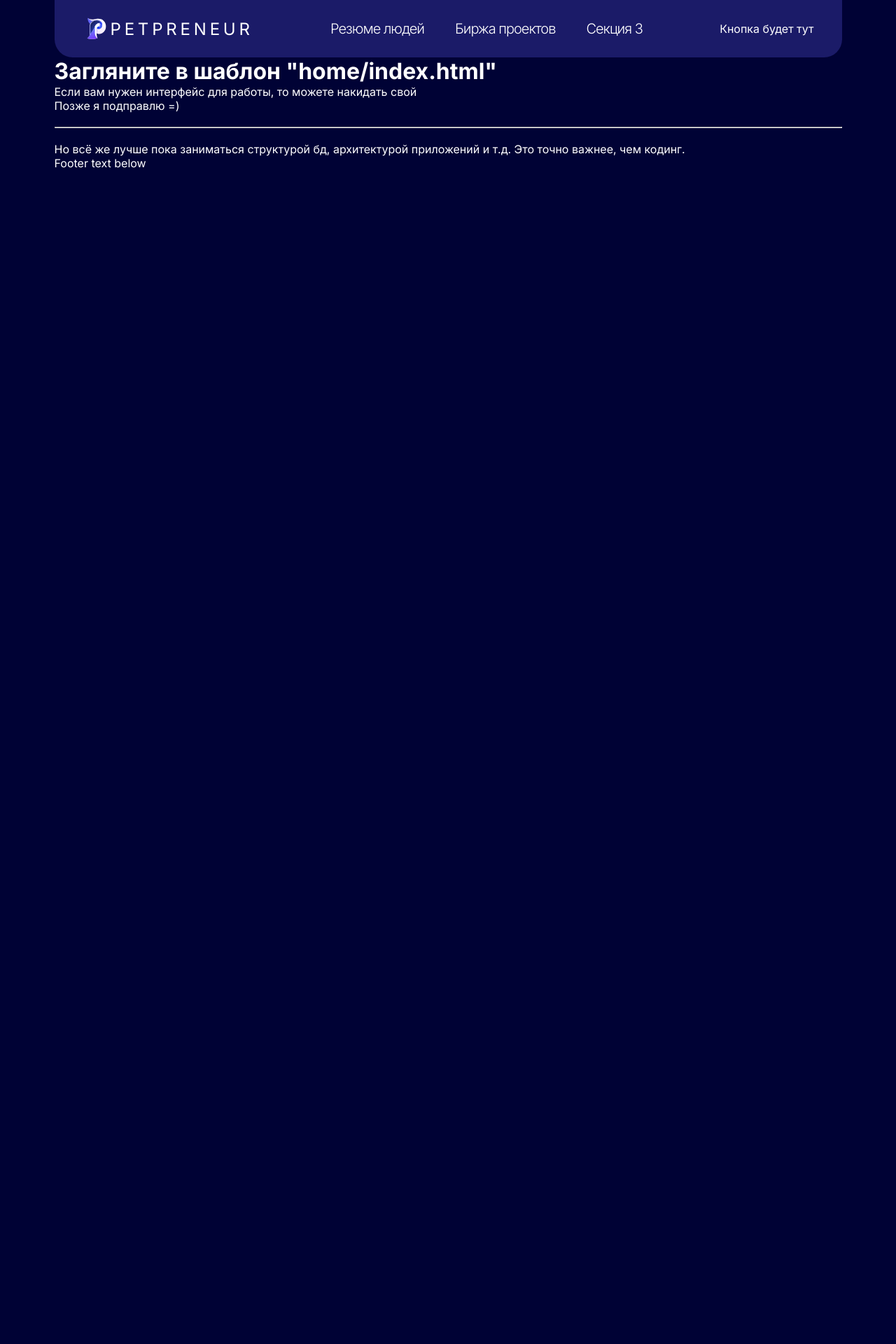
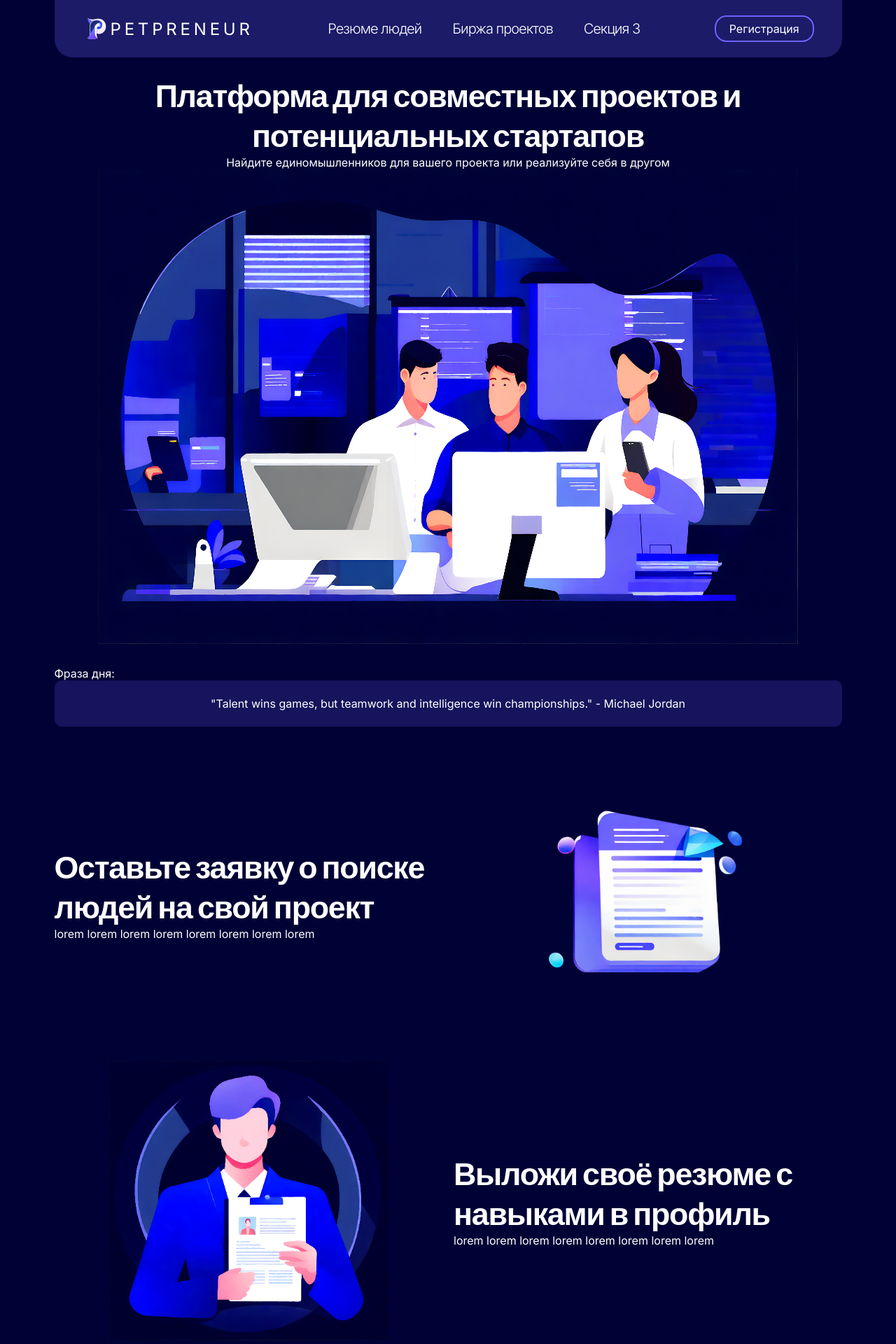
Before and after one commit to N1qro/petpreneur, a Django app: page / in a window 1280 px wide. Shown: the top 1920 px of the page at 70% size. Before the commit the page ends 240 px from the top, so only its background shows below. Run offline with Django 4.2, Linux system fonts and the light colour scheme.

Commit message:
Added landing page

```diff
--- /dev/null
+++ b/petpreneur/core/templatetags/buttons.py
@@ -0,0 +1,39 @@
+import typing
+
+import django.template
+
+
+register = django.template.Library()
+StateType = typing.Literal["primary", "hovered", "focused"]
+ButtonColor = typing.Literal["default", "black"]
+
+
+@register.inclusion_tag("includes/button.html")
+def button(
+    text: str, state: StateType = "primary", color: ButtonColor = "default",
+):
+    return {
+        "tag": "button",
+        "text": text,
+        "state": state,
+        "color": color,
+    }
+
+
+@register.inclusion_tag("includes/button.html")
+def link_button(
+    text: str,
+    href: str = "#",
+    state: StateType = "primary",
+    color: ButtonColor = "default",
+):
+    return {
+        "tag": "a",
+        "text": text,
+        "state": state,
+        "color": color,
+        "href": href,
+    }
+
+
+__all__ = []
--- a/petpreneur/static_dev/css/global.css
+++ b/petpreneur/static_dev/css/global.css
@@ -4,13 +4,26 @@
     box-sizing: border-box;
 }
 
+h2 {
+    font-family: "Outfit", sans-serif;
+    font-size: min(3.5vw, 3.5rem);
+    font-style: normal;
+    font-weight: 600;
+    letter-spacing: -0.1vw;
+}
+
 body {
     --light-text-color: #FFF;
     --main-dark-color: #000235;
+    --accent-color: 27, 25, 102;
     font-family: "Inter", sans-serif;
     color: var(--light-text-color);
     background-color: var(--main-dark-color);
     min-height: 100vh;
+}
+
+section {
+    margin-block: 26px;
 }
 
 a {
@@ -18,7 +31,26 @@ a {
     text-decoration: none;
 }
 
+.grid-split-2 {
+    display: grid;
+    place-items: center;
+    gap: 1rem;
+    grid-template-columns: repeat(2, minmax(0, 1fr));
+}
+
+.grid-split-2 > div {
+    height: fit-content;
+}
+
+.grid-split-2 > img {
+    max-width: min(400px, 100%);
+}
+
 .site-container {
+    display: flex;
+    flex-direction: column;
+
+    min-height: 100vh;
     max-width: 1125px;
     margin-inline: auto;
 }
@@ -31,11 +63,28 @@ a {
     letter-spacing: -1px;
 }
 
+/* footer */
+
+.temp-size-restrict {
+    max-width: 100%;
+}
+
+footer {
+    display: flex;
+    flex-direction: row;
+    justify-content: space-between;
+    margin-top: auto;
+    border-radius: 25.8px 25.8px 0px 0px;
+    padding: 29px 40px;
+    background: rgba(108, 99, 255, 0.25);
+}
+
 /* Navbar */
 
 header {
     display: flex;
     justify-content: space-between;
+    flex-wrap: wrap;
     align-items: center;
 
     border-radius: 0px 0px 25.8px 25.8px;
@@ -63,3 +112,49 @@ header > nav {
 .navbar--brand > img {
     max-width: 40px;
 }
+
+/* landing */
+
+#quote-title {
+    position: absolute;
+    top: 0;
+    left: 0;
+    transform: translate(0, -100%);
+}
+
+.quote-of-the-day {
+    position: relative;
+    padding: 23px;
+    text-align: center;
+    border-radius: 10px;
+    background-color: rgba(var(--accent-color), 0.8);
+}
+
+.hero {
+    display: flex;
+    flex-direction: column;
+    justify-items: center;
+    align-items: center;
+    text-align: center;
+}
+
+.call-to-action {
+    display: flex;
+    flex-direction: column;
+    border-radius: 38px;
+    text-align: center;
+    border: 5px solid #FFF;
+    padding: 20px 40px;
+    gap: 1rem;
+    background: linear-gradient(98deg, rgba(111, 107, 249, 0.80) 0%, rgba(99, 180, 255, 0.80) 100%);
+}
+
+.call-to-action > * {
+    margin-inline: auto;
+    width: fit-content;
+}
+
+.call-to-action > h1 {
+    font-size: min(5vw, 3rem);
+    max-width: 50%;
+}
--- /dev/null
+++ b/petpreneur/static_dev/css/includes.css
@@ -0,0 +1,28 @@
+/* button */
+
+.button {
+    padding: 7px 19px;
+    border-radius: 17px;
+    border: 2px solid var(--background-color);
+    width: fit-content;
+}
+
+.button-primary {
+
+}
+
+.button-hovered {
+    background-color: var(--background-color);
+}
+
+.button-focused {
+
+}
+
+.button-color-default {
+    --background-color: #6C63FF;
+}
+
+.button-color-black {
+    --background-color: #000;
+}
--- a/petpreneur/templates/base.html
+++ b/petpreneur/templates/base.html
@@ -12,10 +12,11 @@
     <!-- Шрифты -->
     <link rel="preconnect" href="https://fonts.googleapis.com">
     <link rel="preconnect" href="https://fonts.gstatic.com" crossorigin>
-    <link href="https://fonts.googleapis.com/css2?family=Inter:wght@300;400;700&display=swap" rel="stylesheet">
+    <link href="https://fonts.googleapis.com/css2?family=Inter:wght@300;400;700&family=Outfit:wght@300;500;700&display=swap" rel="stylesheet">
 
     <!-- CSS -->
     <link rel="stylesheet" href="{% static 'css/global.css' %}">
+    <link rel="stylesheet" href="{% static 'css/includes.css' %}">
 </head>
 <body>
     <div class="site-container">
--- a/petpreneur/templates/home/index.html
+++ b/petpreneur/templates/home/index.html
@@ -1,11 +1,40 @@
 {% extends "base.html" %}
+{% load static buttons %}
 
 {% block content %}
-    <h1>Загляните в шаблон "home/index.html"</h1>
-    <p>Если вам нужен интерфейс для работы, то можете накидать свой</p>
-    <p>Позже я подправлю =)</p>
-    <br>
-    <hr>
-    <br>
-    <p>Но всё же лучше пока заниматься структурой бд, архитектурой приложений и т.д. Это точно важнее, чем кодинг.</p>
+    <section class="hero">
+        <h2>Платформа для совместных проектов и потенциальных стартапов</h2>
+        <p>Найдите единомышленников для вашего проекта или реализуйте себя в другом</p>
+        <img src="{% static "img/landing_main.png" %}" alt="landing-main">
+    </section>
+    <section class="quote-of-the-day">
+        <p id="quote-title">Фраза дня:</p>
+        <p>"Talent wins games, but teamwork and intelligence win championships." - Michael Jordan</p>
+    </section>
+    <section class="grid-split-2">
+        <div>
+            <h2>Оставьте заявку о поиске людей на свой проект</h2>
+            <p>lorem lorem lorem lorem lorem lorem lorem lorem</p>
+        </div>
+        <img src="{% static "img/landing_note.png" %}" alt="landing-note">
+    </section>
+    <section class="grid-split-2">
+        <img src="{% static "img/landing_resume.png" %}" alt="landing-resume">
+        <div>
+            <h2>Выложи своё резюме с навыками в профиль</h2>
+            <p>lorem lorem lorem lorem lorem lorem lorem lorem</p>
+        </div>
+    </section>
+    <section class="grid-split-2">
+        <div>
+            <h2>Запусти свой проект в кратчайшие сроки</h2>
+            <p>lorem lorem lorem lorem lorem lorem lorem lorem</p>
+        </div>
+        <img class="temp-size-restrict" src="{% static "img/landing_launch.png" %}" alt="landing-launch">
+    </section>
+    <section class="call-to-action">
+        <p>Вы готовы?</p>
+        <h1>Станьте частью чего-то большего</h1>
+        {% link_button "Подобрать команду" "#" state="hovered" color="black" %}
+    </section>
 {% endblock content %}
--- a/petpreneur/templates/includes/button.html
+++ b/petpreneur/templates/includes/button.html
@@ -1 +1 @@
-<p>Кнопка будет тут</p>
+<{{tag}}{% if tag == "a" %} href="{{href}}"{% endif %} class="button button-{{state}} button-color-{{color}}">{{text}}</{{tag}}>
--- a/petpreneur/templates/includes/footer.html
+++ b/petpreneur/templates/includes/footer.html
@@ -1,3 +1,7 @@
 <footer>
-    Footer text below
+    <p>Petpreneur © 2023. All rights reserved.</p>
+    <nav>
+        <a href="#">Обратная связь</a>
+        <a href="#">Связаться с нами</a>
+    </nav>
 </footer>
--- a/petpreneur/templates/includes/header.html
+++ b/petpreneur/templates/includes/header.html
@@ -1,4 +1,4 @@
-{% load static %}
+{% load static buttons %}
 <header>
     <div class="navbar--brand">
         <img src="{% static "img/logo.svg" %}" alt="site-brand">
@@ -9,5 +9,5 @@
         <a class="text-style-navtext" href="#">Биржа проектов</a>
         <a class="text-style-navtext" href="#">Секция 3</a>
     </nav>
-    {% include "includes/button.html" %}
+    {% link_button "Регистрация" %}
 </header>
```
Also changed, not shown: petpreneur/core/templatetags/__init__.py (added), petpreneur/static_dev/img/landing_launch.png (added), petpreneur/static_dev/img/landing_main.png (added), petpreneur/static_dev/img/landing_note.png (added), petpreneur/static_dev/img/landing_resume.png (added).
